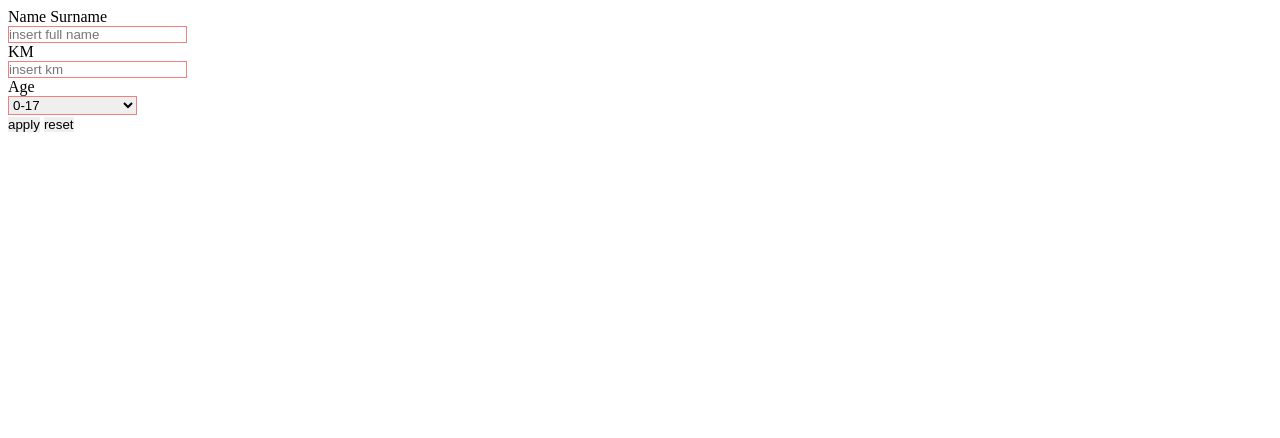
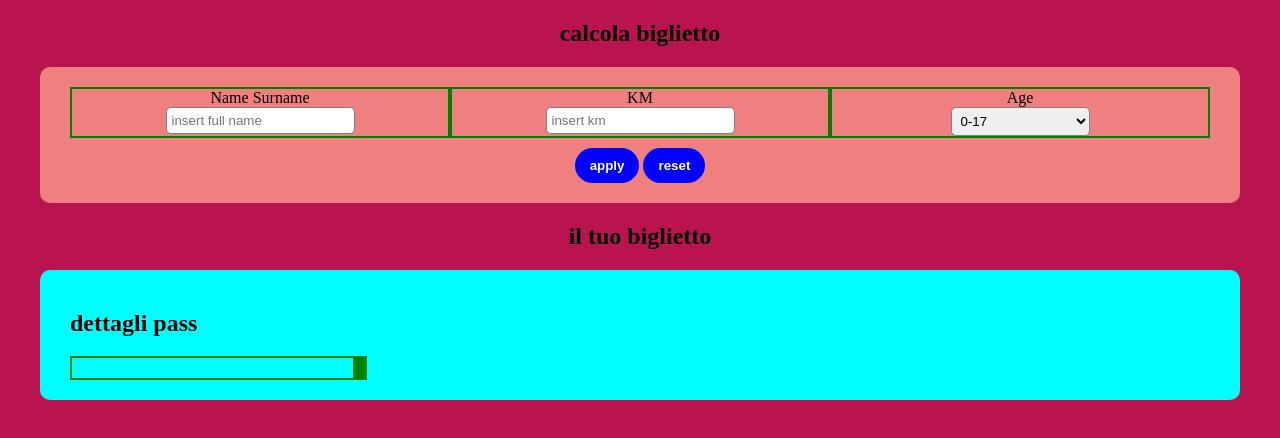
Before and after one commit to aalexebr/js-biglietto-treno-form, a plain HTML site: page index.html in a window 1280 px wide. Drawn offline with Linux system fonts and the light colour scheme.

Commit message:
structure

```diff
--- a/css/style.css
+++ b/css/style.css
@@ -3,8 +3,69 @@
     padding: 0;
     box-sizing: border-box;
 }
+
+/* debug */
+.debug .col {
+    border: 2px solid green;
+}
+.container{
+background-color: lightcoral;
+}
+/* general */
+body{
+    background-color: #B91450;
+}
 input,
 select{
     display: block;
     border: 1px solid lightcoral;
+    padding: 5px;
+    border-radius: 5px;
+    border: 1.5px solid grey;
 }
+section{
+    text-align: center;
+
+}
+.container{
+    padding: 20px 30px;
+    max-width: 1200px;
+    margin: auto;
+    border-radius: 10px;
+}
+
+/* section 1 */
+.row{
+    display: flex;
+
+}
+section:first-of-type .col{
+    width: calc(100% / 3);
+    margin-bottom: 10px;
+}
+input,
+select{
+    margin: auto;
+}
+button{
+    background-color: blue;
+    color: white;
+    padding: 10px 15px;
+    border-radius: 30px;
+    font-weight: bold;
+}
+
+/* section 2 */
+
+.container2{
+    background-color: aqua;
+
+    text-align: start;
+}
+.col-4{
+    width: 25%;
+    padding: 10px;
+}
+col{
+    width: auto;
+}
--- a/index.html
+++ b/index.html
@@ -8,30 +8,58 @@
     <title> calcolo del prezzo del biglietto del treno</title>
 </head>
 <body>
-    <main>
+    <main class="debug">
         <section>
+            <h1>
+                calcola biglietto
+            </h1>
+            <div class="container">
                 <form action="">
+                    <div class="row">
+                        <div class="col">
                             <label for="">Name Surname</label>
                             <input type="text" placeholder="insert full name">
+                        </div>
+                        <div class="col">
                           <label for="km">KM</label>
                             <input type="text" name="km" placeholder="insert km" id="km">
+                        </div>
+                        <div class="col">
                             <label for="age">Age</label>
                         <select name="age" id="age">
                             <option value="minor" id="minor"> 0-17</option>
                             <option value="over" id="over">  65+</option>
                             <option value="none">none of the above</option>
                         </select>
+                        </div>
+
+                    </div>
                     <button type="button" id="submit">
                         apply
                     </button>
                     <button type="reset"> reset</button>
                 </form>
-            <h1>
-
-            </h1>
+            </div>
         </section>
         <section>
+            <h1>
+                il tuo biglietto
+            </h1>
+            <div class="container container2">
+                <h2>
+                    dettagli pass
+                </h2>
+                <div class="row">
+                    <div class="col col-4">
 
+                    </div>
+                    <div class="col"></div>
+                    <div class="col"></div>
+                    <div class="col"></div>
+
+                </div>
+            </div>
+            <h1  id="cost"></h1>
         </section>
     </main>
     <script src="js/script.js" type=""></script>
--- a/js/script.js
+++ b/js/script.js
@@ -15,9 +15,11 @@ generate.addEventListener("click",
             price -= price * 0.4
             console.log('over', price )
         }
-        console.log('finale', price )
-
-        document.querySelector("h1").innerHTML = price.toFixed(2)
+        console.log('final', price )
+        document.getElementById('cost').innerHTML = price.toFixed(2)
+        if(isNaN(price)){
+            alert('idiot')
+        }
 
     }
 
```
Lines whose indentation alone changed are shown as unchanged.
